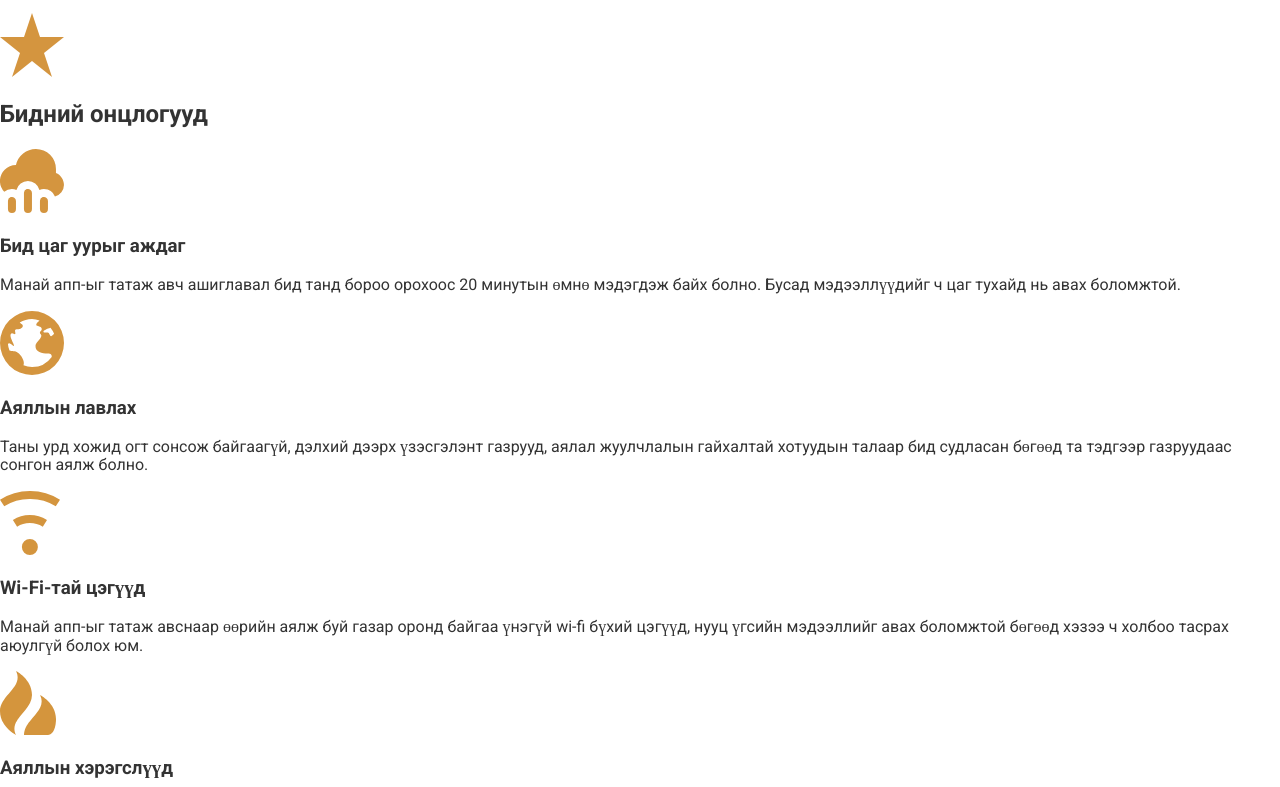
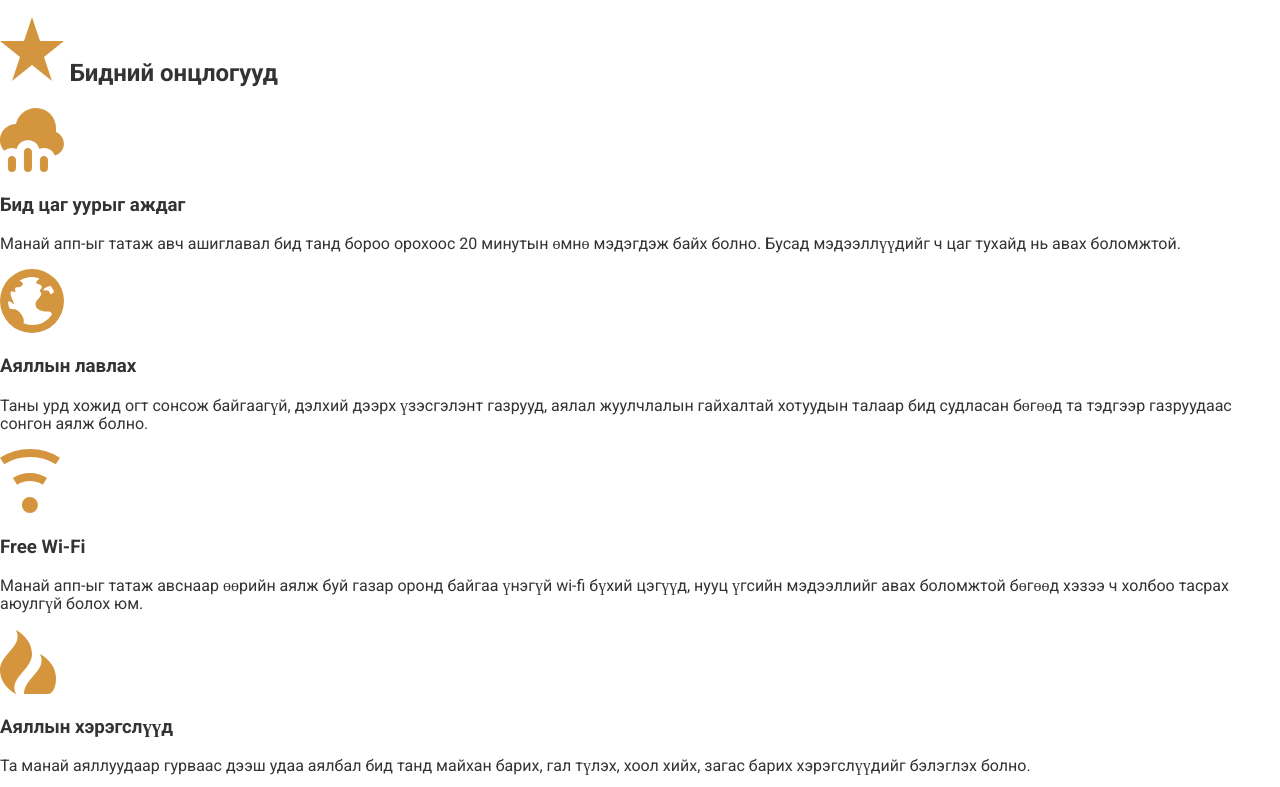
Before and after one commit to DONDOGDORJ/travel-site, a website: page app/index.html in a window 1280 px wide. Shown: the part 2073-2860 px from the top of the page. Drawn offline with Linux system fonts and the light colour scheme.

Commit message:
bidnii ontsloguud heseg

```diff
--- /dev/null
+++ b/app/assets/styles/modules/_feature-item.css
@@ -0,0 +1,34 @@
+.feature-item{
+    position: relative;
+
+    padding-bottom: 2.5rem;
+
+    @mixin atSmall {
+        padding-left: 95px;
+
+    }
+    &__icon{
+        display: block;
+        margin: 0 auto ;
+
+        @mixin atSmall {
+            position: absolute;
+            left: 0;
+
+        }
+    }
+    &__title{
+        font-size:1.6rem;
+        font-weight: 300;
+        margin-bottom: 0.8em;
+        margin-top: 0.8rem;
+        text-align: center;
+
+        @mixin atSmall {
+            font-size:1.85rem;
+            margin-top: 1em;
+            text-align: left;
+        }
+    }
+
+}
--- a/app/assets/styles/modules/generic-content-container.css
+++ b/app/assets/styles/modules/generic-content-container.css
@@ -2,7 +2,7 @@
     p{
         line-height: 1.65;
 
-        margin: 1.4rem 0;
+        margin: 0 0 1.4rem 0;
         font-weight: 300;
 
         @mixin atSmall {
--- a/app/assets/styles/modules/row.css
+++ b/app/assets/styles/modules/row.css
@@ -9,6 +9,15 @@
         padding-right: 65px;
 
     }
+    &--gutters-large{
+        margin-right: -120px;
+    }
+
+    &--gutters-large > div{
+        padding-right: 120px;
+
+    }
+
     &__b-margin-untill-medium{
         margin-bottom: 1rem;
     }
@@ -22,6 +31,12 @@
             float:left;
             width: 33.33%;
            }
+
+           &__medium-6{
+            float:left;
+            width: 50%;
+           }
+
 
            &__medium-4--larger{
             width: 37%;
--- /dev/null
+++ b/app/assets/styles/modules/section-title.css
@@ -0,0 +1,28 @@
+.section-title{
+    font-size: 2rem;
+    font-weight: 300;
+    text-align: center;
+
+    @mixin atSmall {
+        font-size: 3.5rem;
+    }
+    strong{
+        font-weight: 500;
+    }
+
+    &__icon{
+
+        display: block;
+        margin-left: auto;
+        margin-right: auto;
+        margin-bottom: 0.6rem;
+
+        @mixin atSmall {
+            margin-right: 1.5rem;
+            margin-left: 0;
+            margin-bottom: 0;
+            display: inline-block;
+        }
+    }
+
+}
--- a/app/assets/styles/styles.css
+++ b/app/assets/styles/styles.css
@@ -9,3 +9,5 @@
 @import "./modules/_headline.css";
 @import "./modules/row.css";
 @import "./modules/generic-content-container.css";
+@import "./modules/section-title.css";
+@import "./modules/_feature-item.css"
--- a/app/index.html
+++ b/app/index.html
@@ -18,6 +18,7 @@
     />
   </head>
   <body>
+
     <header>
       <img src="assets/images/icons/platinum_travel.svg" />
       <a href="#" class="btn">Хамт аялах</a>
@@ -141,38 +142,56 @@
     </div>
 
     <div id="features" class="page-section page-section--blue">
-      <div class="wrapper">      <img src="assets/images/icons/star.svg" />
-        <h2>Бидний онцлогууд</h2>
+      <div class="wrapper">
+        <h2 class="section-title">
+          <img class="section-title__icon"
+          src="assets/images/icons/star.svg" />
+          Бидний <strong>онцлогууд</strong> </h2>
 
-        <img src="assets/images/icons/rain.svg" />
-        <h3>Бид цаг уурыг аждаг</h3>
+          <div class="row row--gutters-large genereic-content-container">
+            <div class="row__medium-6">
+              <div class="feature-item">
+                <img class="feature-item__icon" src="assets/images/icons/rain.svg" />
+                <h3 class="feature-item__title">Бид цаг уурыг аждаг</h3>
                 <p>
                   Манай апп-ыг татаж авч ашиглавал бид танд бороо орохоос 20 минутын өмнө
                   мэдэгдэж байх болно. Бусад мэдээллүүдийг ч цаг тухайд нь авах боломжтой.
-        </p>
+                </p></div>
 
-        <img src="assets/images/icons/globe.svg" />
-        <h3>Аяллын лавлах</h3>
+                <div class="feature-item">
+              <img class="feature-item__icon" src="assets/images/icons/globe.svg" />
+              <h3 class="feature-item__title">Аяллын лавлах</h3>
               <p>
                 Таны урд хожид огт сонсож байгаагүй, дэлхий дээрх үзэсгэлэнт газрууд,
                 аялал жуулчлалын гайхалтай хотуудын талаар бид судласан бөгөөд та
                 тэдгээр газруудаас сонгон аялж болно.
-        </p>
+              </p></div>
+        </div>
 
-        <img src="assets/images/icons/wifi.svg" />
-        <h3>Wi-Fi-тай цэгүүд</h3>
+        <div class="row__medium-6 ">
+          <div class="feature-item">
+            <img class="feature-item__icon" src="assets/images/icons/wifi.svg" />
+              <h3 class="feature-item__title">Free Wi-Fi</h3>
               <p>
                 Манай апп-ыг татаж авснаар өөрийн аялж буй газар оронд байгаа үнэгүй
                 wi-fi бүхий цэгүүд, нууц үгсийн мэдээллийг авах боломжтой бөгөөд хэзээ ч
                 холбоо тасрах аюулгүй болох юм.
               </p>
+              </div>
+              <div class="feature-item">
 
-        <img src="assets/images/icons/fire.svg" />
-        <h3>Аяллын хэрэгслүүд</h3>
+              <img class="feature-item__icon" src="assets/images/icons/fire.svg" />
+              <h3 class="feature-item__title">Аяллын хэрэгслүүд</h3>
               <p>
                 Та манай аяллуудаар гурваас дээш удаа аялбал бид танд майхан барих, гал
                 түлэх, хоол хийх, загас барих хэрэгслүүдийг бэлэглэх болно.
-        </p></div>
+              </p>
+            </div>
+          </div>
+          </div>
+
+
+        </div>
 
     </div>
 
```
Lines whose indentation alone changed are shown as unchanged.
